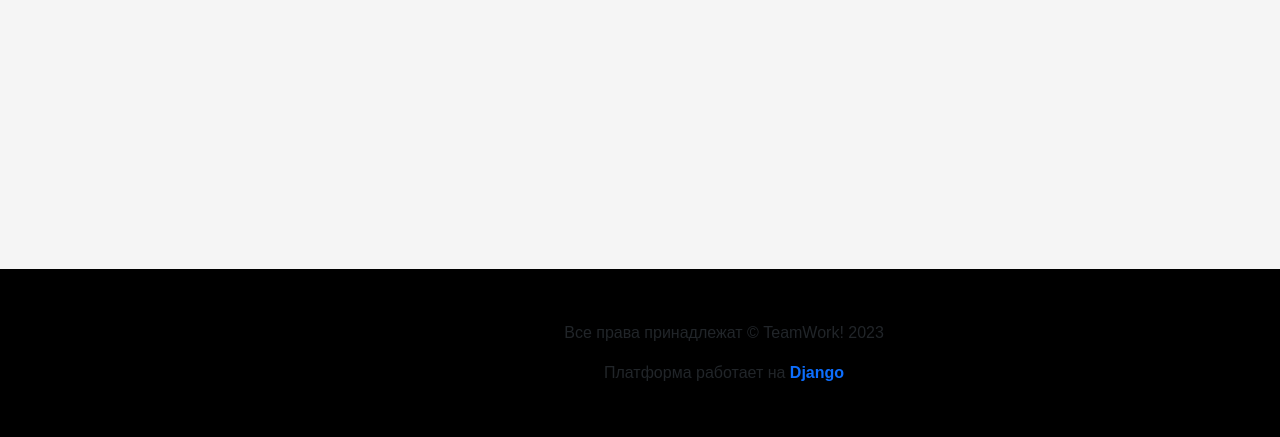
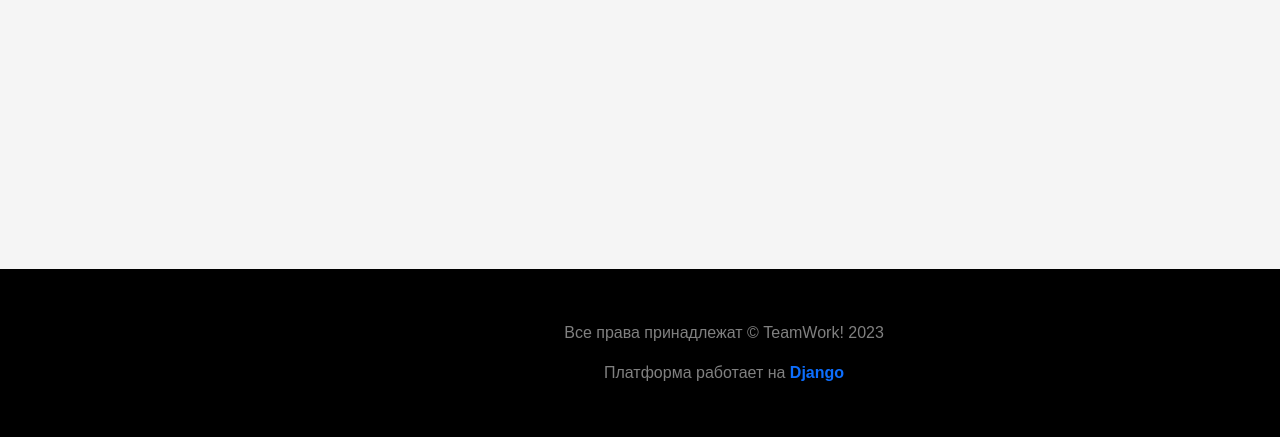
Before and after one commit to a973C226/TeamWork, a Django app: template Project/teamwork_app/templates/base.html in a window 1280 px wide. Shown: the part 363-800 px from the top of the page. Run offline with Django 4.2, Linux system fonts and the light colour scheme; the template is opened without the code that fills it, so the values that code supplies are empty; some libraries are stand-ins or nearby versions.

Commit message:
update: Изменен цвет шрифта в подвале страницы

```diff
--- a/Project/teamwork_app/templates/base.html
+++ b/Project/teamwork_app/templates/base.html
@@ -32,12 +32,12 @@
           <div
             class="col-12 col-sm-8 col-md-6 col-lg-auto text-center text-md-start"
           >
-            <p class="fs--1 my-2 fw-light text-200">
+            <p class="fs--1 my-2 text-white-50 text-200">
               Все права принадлежат &copy; TeamWork! 2023
             </p>
           </div>
           <div class="col-12 col-sm-8 col-md-6">
-            <p class="fs--1 fw-light my-2 text-center text-md-end text-200">
+            <p class="fs--1 text-white-50 my-2 text-center text-md-end text-200">
               Платформа работает на<a
                 class="fw-bold text-primary"
                 href="https://www.djangoproject.com/"
```
